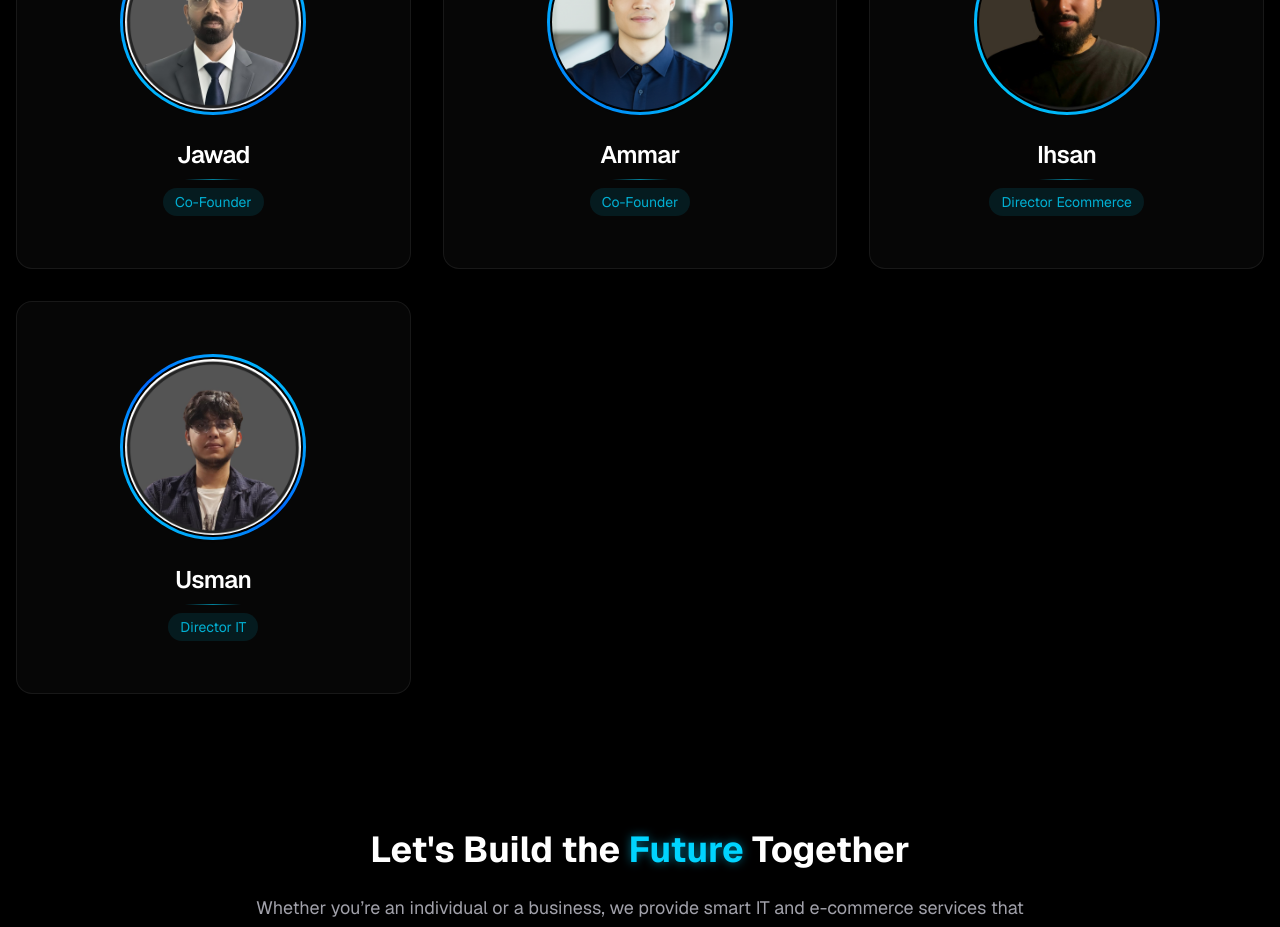
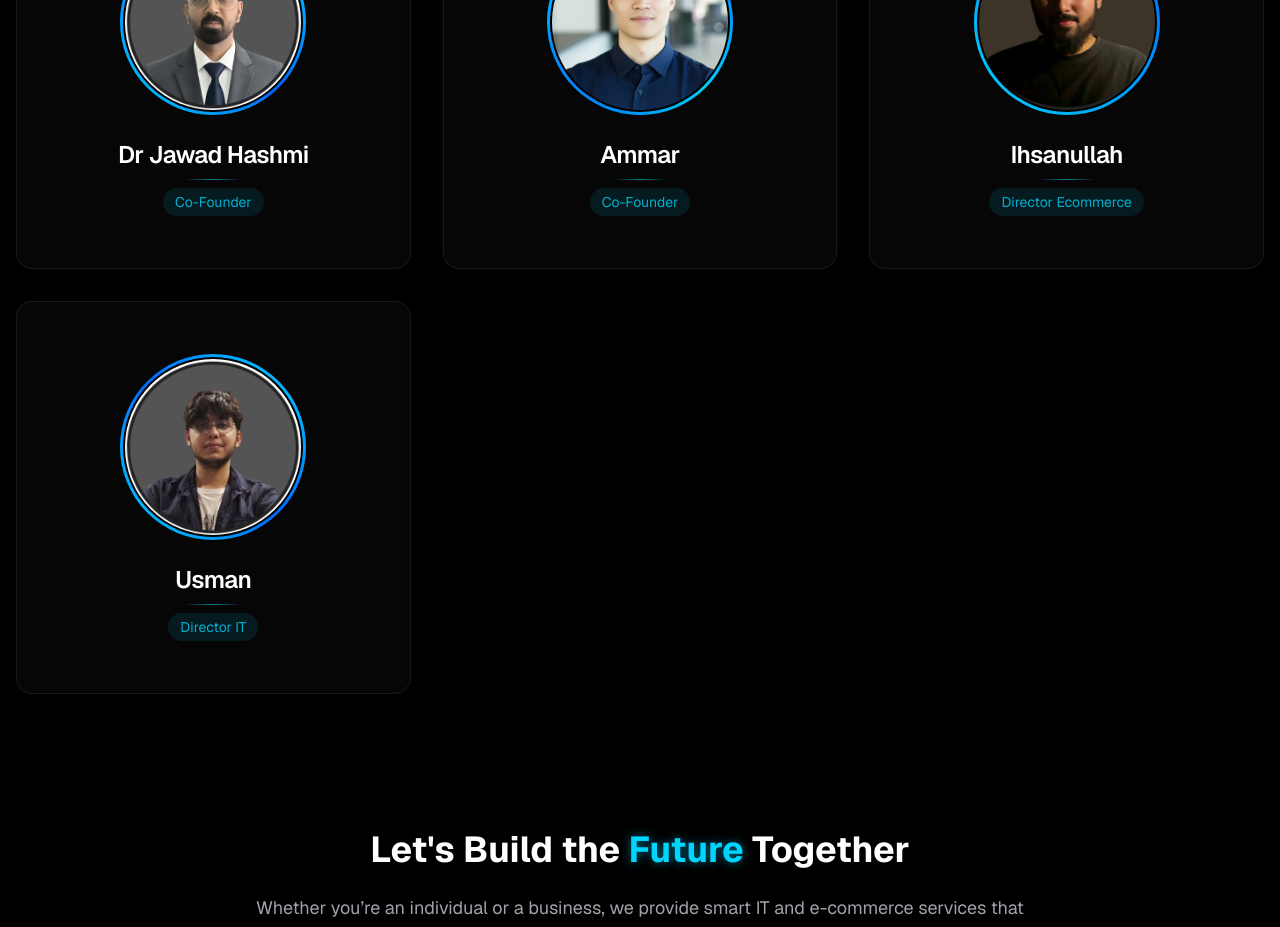
Before and after one commit to HuziNa/nexaura, a Next.js app: page / in a window 1280 px wide. Shown: the part 2920-3847 px from the top of the page. Built offline with nearby package versions, Linux system fonts and the light colour scheme.

Commit message:
changed names

```diff
--- a/components/team.tsx
+++ b/components/team.tsx
@@ -13,7 +13,7 @@ export default function Team() {
   ];
   const teamMembers = [
     {
-      name: "Jawad",
+      name: "Dr Jawad Hashmi",
       role: "Co-Founder",
       image: "/jh.jpeg",
 
@@ -24,7 +24,7 @@ export default function Team() {
       image: "/ai-engineer-headshot.png",
     },
     {
-      name: "Ihsan",
+      name: "Ihsanullah",
       role: "Director Ecommerce",
       image: "/ihsan.jpeg",
     },
```
